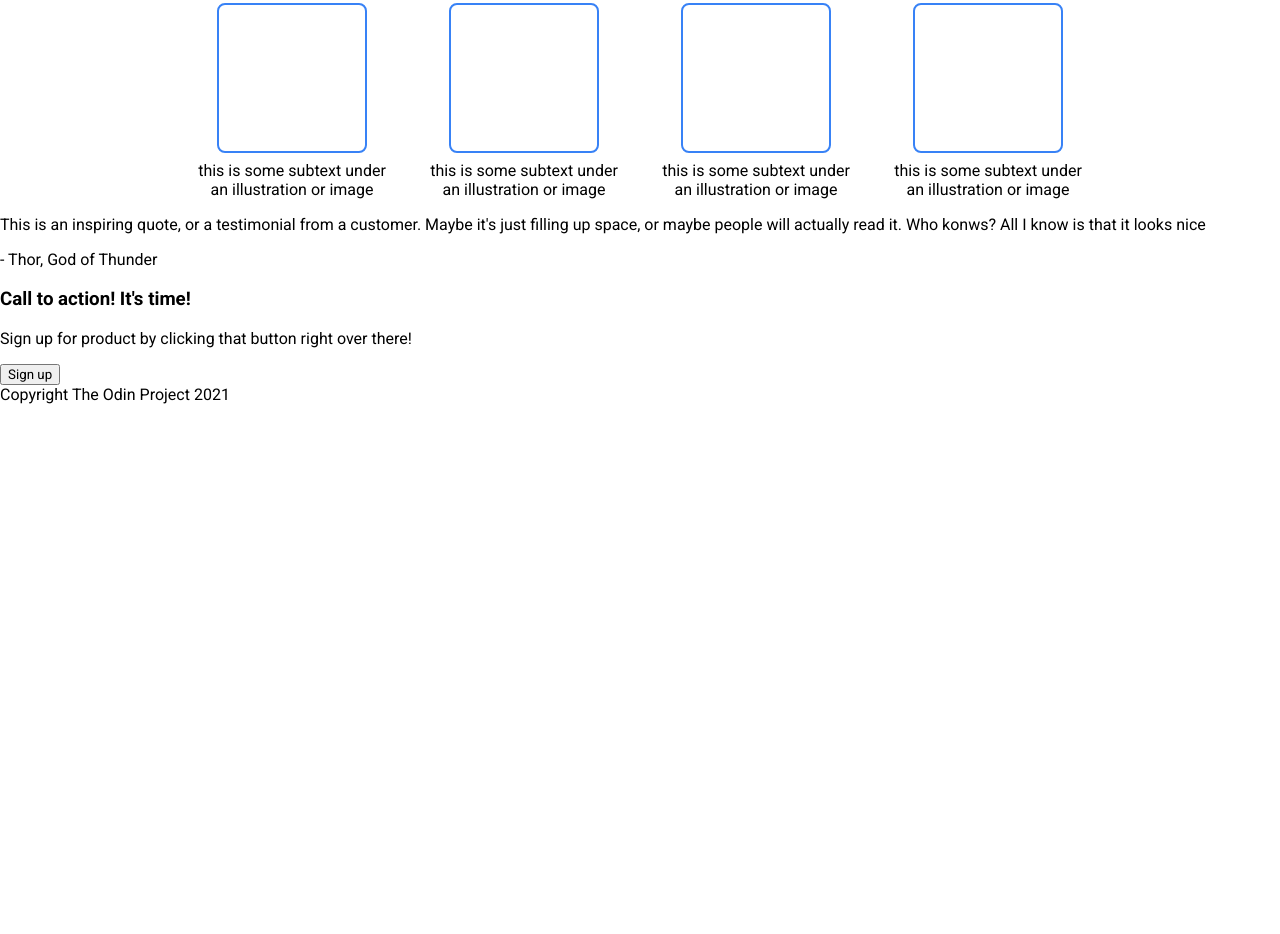
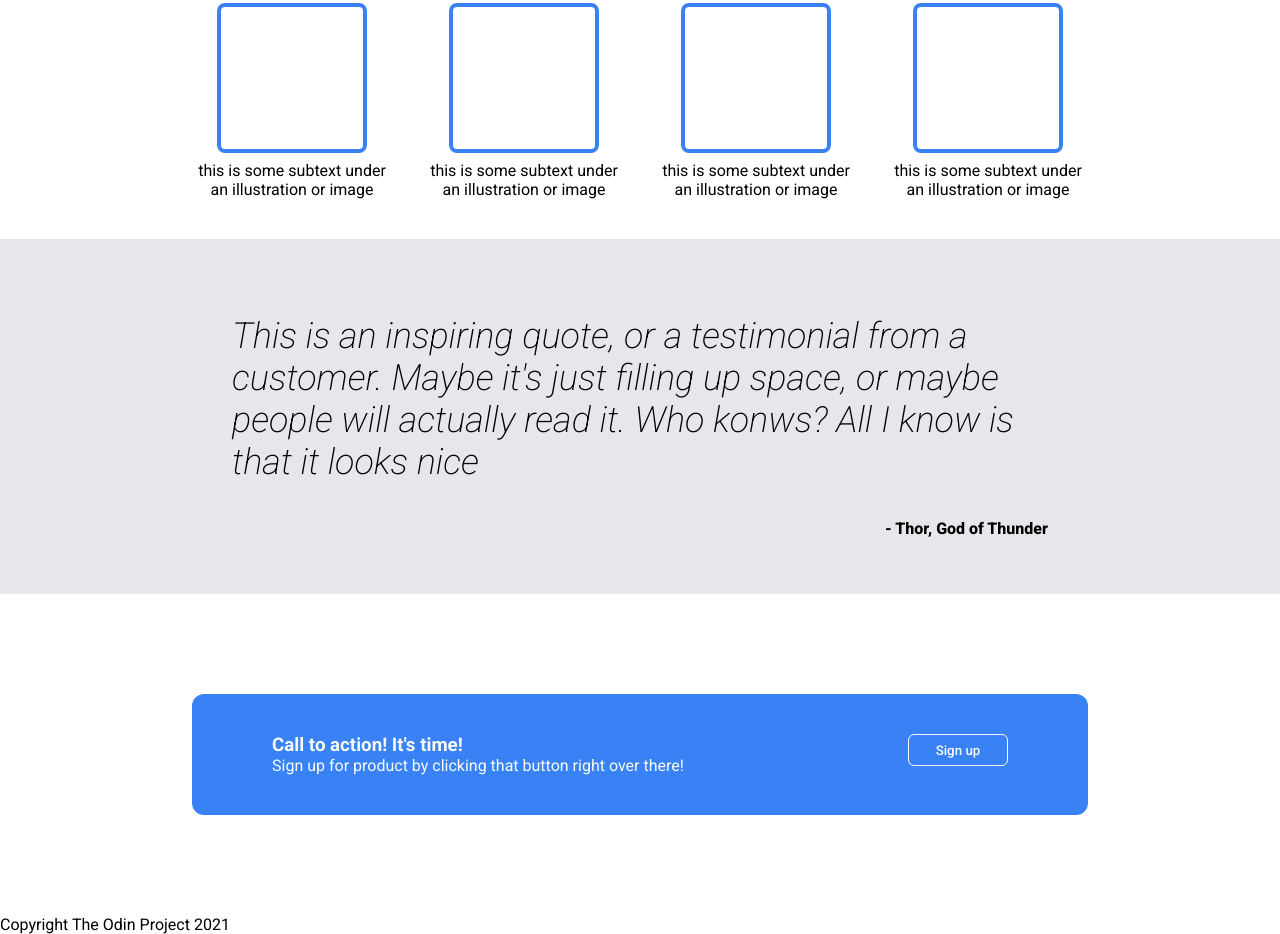
Before and after one commit to Jad-Adams/landing-page, a plain HTML site: page index.html in a window 1280 px wide. Shown: the part 531-1465 px from the top of the page. Before the commit the page ends 935 px from the top, so only its background shows below. Drawn offline with Linux system fonts and the light colour scheme.

Commit message:
last commit

```diff
--- a/index.html
+++ b/index.html
@@ -64,19 +64,25 @@
         </div>
       </section>
 
-      <div class="wrapper section-quote">
-        <p>
+      <section class="section-quote">
+            <div class="wrapper section-quote-content">
+              <p class="quote-txt">
                 This is an inspiring quote, or a testimonial from a customer. Maybe
                 it's just filling up space, or maybe people will actually read it. Who
                 konws? All I know is that it looks nice
               </p>
-        <p>- Thor, God of Thunder</p>
+              <p class="quote-author">- Thor, God of Thunder</p>
             </div>
+      </section>
 
-      <section class="wrapper section-cta">
+      <section class="section-cta">
+        <div class="wrapper cta-content">
+          <div class="cta-text">
             <h3>Call to action! It's time!</h3>
             <p>Sign up for product by clicking that button right over there!</p>
+          </div>
           <button>Sign up</button>
+        </div>
       </section>
 
       <script src="" async defer></script>
--- a/styles.css
+++ b/styles.css
@@ -110,6 +110,7 @@ main button {
   display: flex;
   flex-direction: column;
   align-items: center;
+  padding-bottom: 40px;
 }
 
 .card-holder {
@@ -127,7 +128,7 @@ main button {
 .card-placeholder .card-border {
   height: 150px;
   width: 150px;
-  border: 2px #3882f6 solid;
+  border: 4px #3882f6 solid;
   border-radius: 8px;
   margin-bottom: 8px;
 }
@@ -140,4 +141,55 @@ main button {
 
 /* quote section start */
 
+.section-quote {
+  background-color: #e5e7eb;
+}
+
+.section-quote-content {
+  padding: 40px;
+  max-width: 70%;
+}
+
+.quote-txt {
+  font-size: 36px;
+  font-weight: 200;
+  font-style: italic;
+}
+
+.quote-author {
+  text-align: right;
+  font-weight: 800;
+}
+
 /* quote section end */
+
+/* call to action start */
+.section-cta {
+  background-color: #3882f6;
+  color: #f9faf8;
+  max-width: 70%;
+  padding: 40px 80px;
+  margin: 100px auto;
+  border-radius: 12px;
+}
+
+.cta-content {
+  display: flex;
+  justify-content: space-between;
+}
+
+.section-cta p,
+h3 {
+  margin: 0;
+}
+
+.section-cta button {
+  background-color: #3882f6;
+  border: 1px solid #f9faf8;
+  border-radius: 6px;
+  color: #f9faf8;
+  font-weight: 500;
+  height: 32px;
+  width: 100px;
+}
+/* call to action end */
```
Lines whose indentation alone changed are shown as unchanged.
